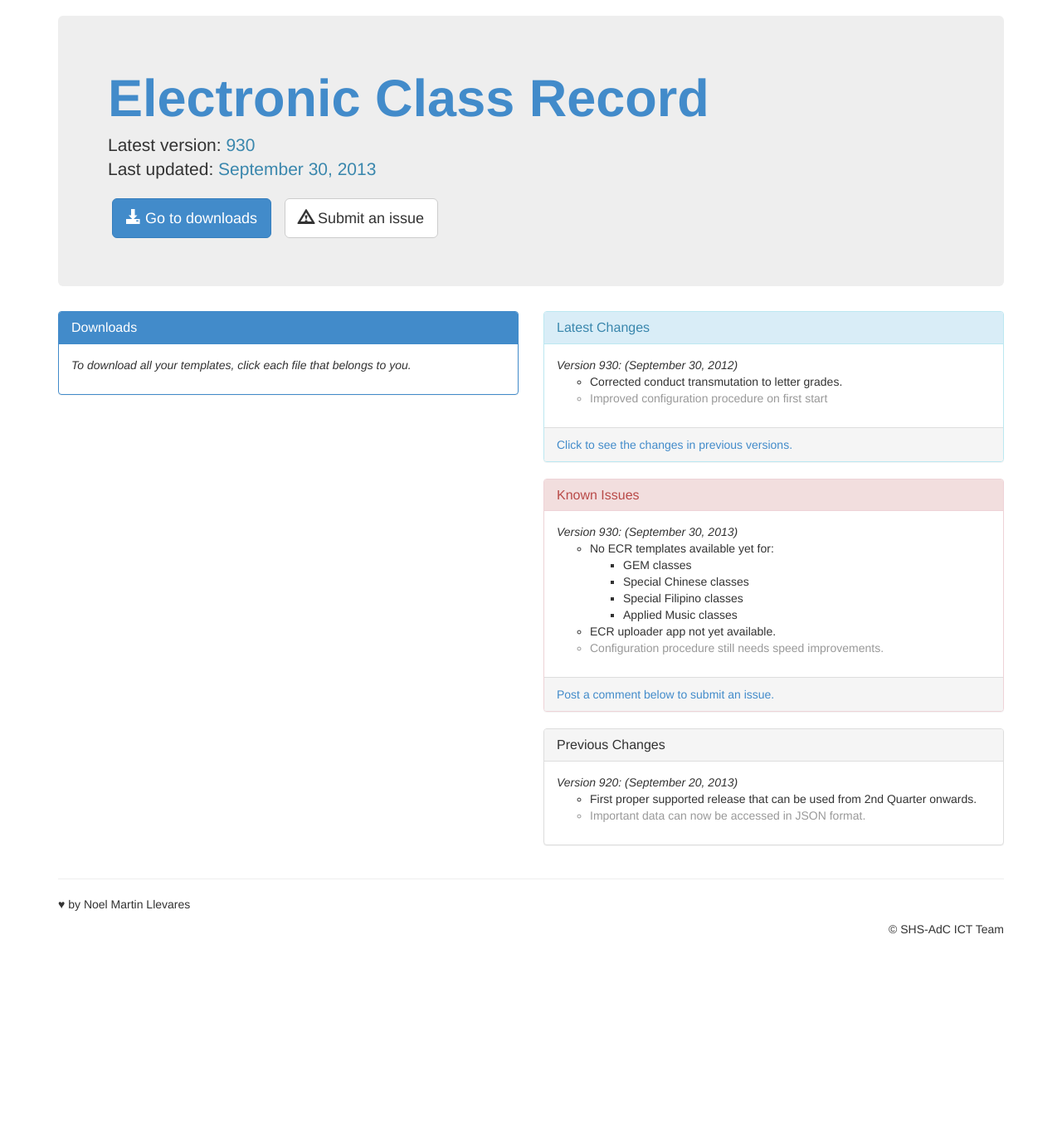
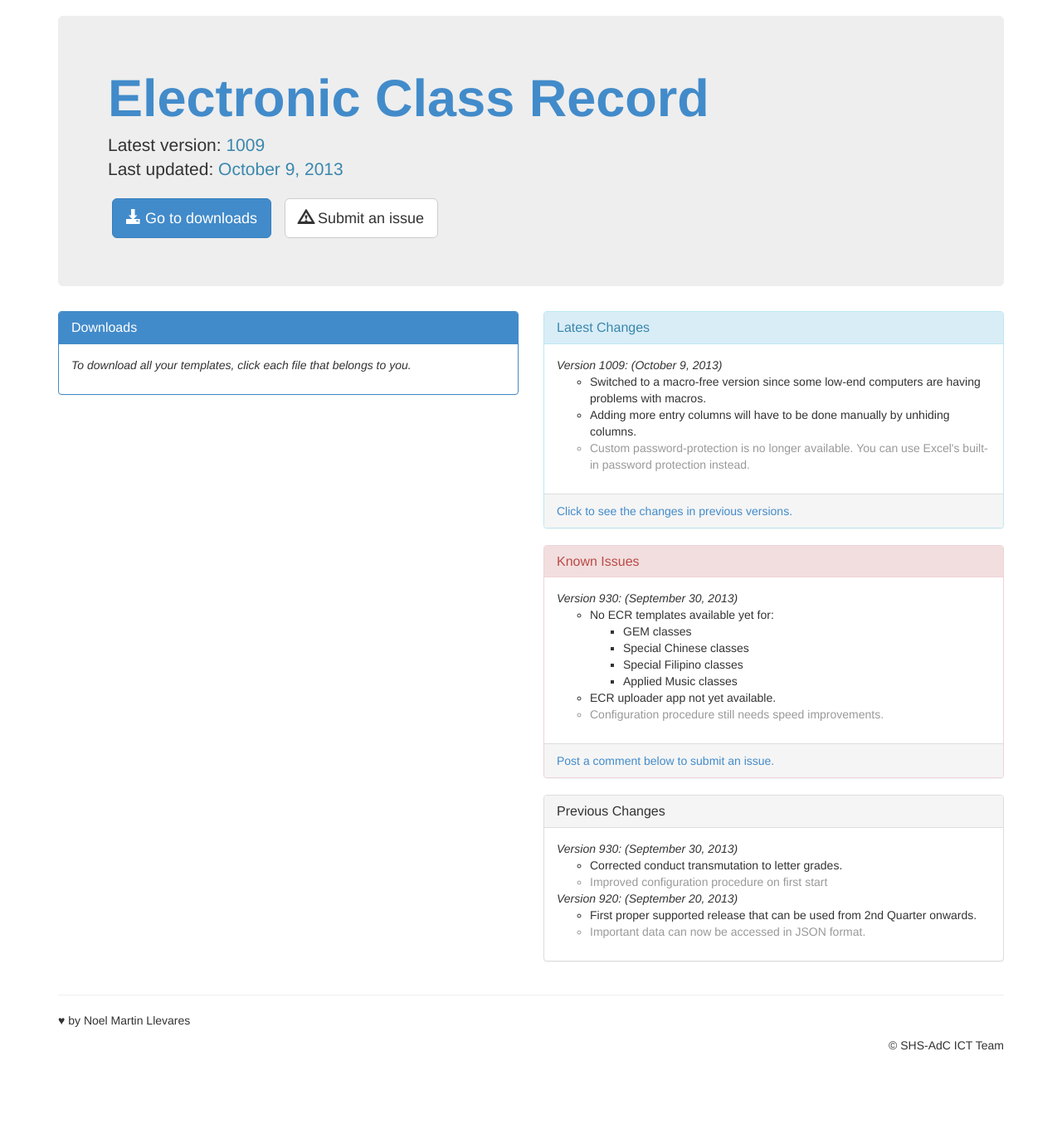
Before and after one commit to BusyMinds/ToolsForTeachers, a PHP site: page /ecr.php in a window 1280 px wide. Shown: the part 51-1424 px from the top of the page at 83% size. Run offline with PHP 8.4, Linux system fonts and the light colour scheme; some libraries are stand-ins or nearby versions.

Commit message:
revised ECR messages for new release (v. 1009)

```diff
--- a/htdocs/ecr.php
+++ b/htdocs/ecr.php
@@ -8,8 +8,8 @@
       <div class="jumbotron">
         <h1><strong class="text-primary">Electronic Class Record</strong></h1>
         <p class="lead">
-          Latest version: <span class="text-info">930</span><br>
-          Last updated: <span class="text-info">September 30, 2013</span><br>
+          Latest version: <span class="text-info">1009</span><br>
+          Last updated: <span class="text-info">October 9, 2013</span><br>
         </p>
         <ul class="list-inline">
           <li><a class="btn btn-primary btn-lg" href="#downloads"><span class="glyphicon glyphicon-download-alt"></span> Go to downloads</a></li>
@@ -28,7 +28,7 @@
                 <li><em>To download all your templates, click each file that belongs to you.</em></li>
                   <ul>
                     <?php
-                      foreach (glob('files/*.xlsm') as $filepath) {
+                      foreach (glob('files/*.xlsx') as $filepath) {
                         $filename = str_replace("files/", "", $filepath);
                         echo "<li><a href=\"download.php?file=$filename\">" . $filename . "</a></li>\n";
                       }
@@ -46,11 +46,12 @@
             </div>
             <div class="panel-body">
               <ul class="list-unstyled">
-                <li><em>Version 930: (September 30, 2012)</em></li>
+                <li><em>Version 1009: (October 9, 2013)</em></li>
                 <li>
                   <ul>
-                    <li>Corrected conduct transmutation to letter grades.</li>
-                    <li class="text-muted">Improved configuration procedure on first start</li>
+                    <li>Switched to a macro-free version since some low-end computers are having problems with macros.</li>
+                    <li>Adding more entry columns will have to be done manually by unhiding columns.</li>
+                    <li class="text-muted">Custom password-protection is no longer available. You can use Excel's built-in password protection instead.</li>
                   </ul>
                 </li>
               </ul>
@@ -93,6 +94,13 @@
             </div>
             <div class="panel-body">
               <ul class="list-unstyled">
+                <li><em>Version 930: (September 30, 2013)</em></li>
+                <li>
+                  <ul>
+                    <li>Corrected conduct transmutation to letter grades.</li>
+                    <li class="text-muted">Improved configuration procedure on first start</li>
+                  </ul>
+                </li>
                 <li><em>Version 920: (September 20, 2013)</em></li>
                 <li>
                   <ul>
```
